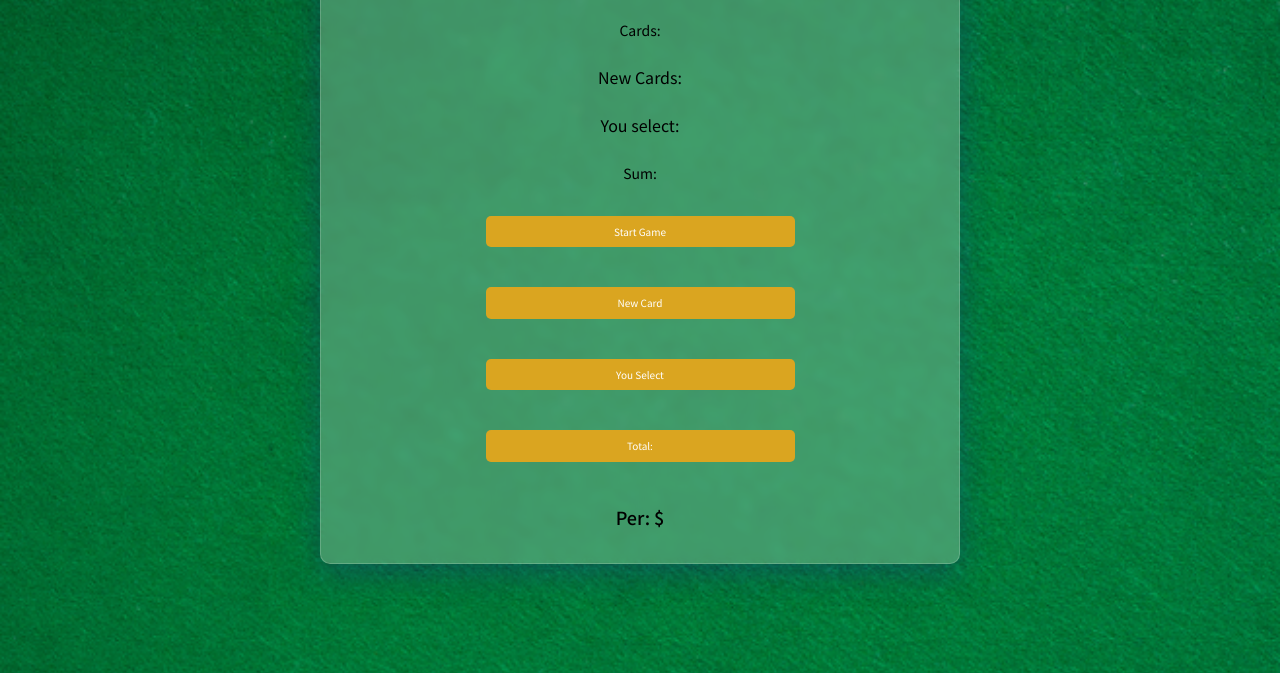
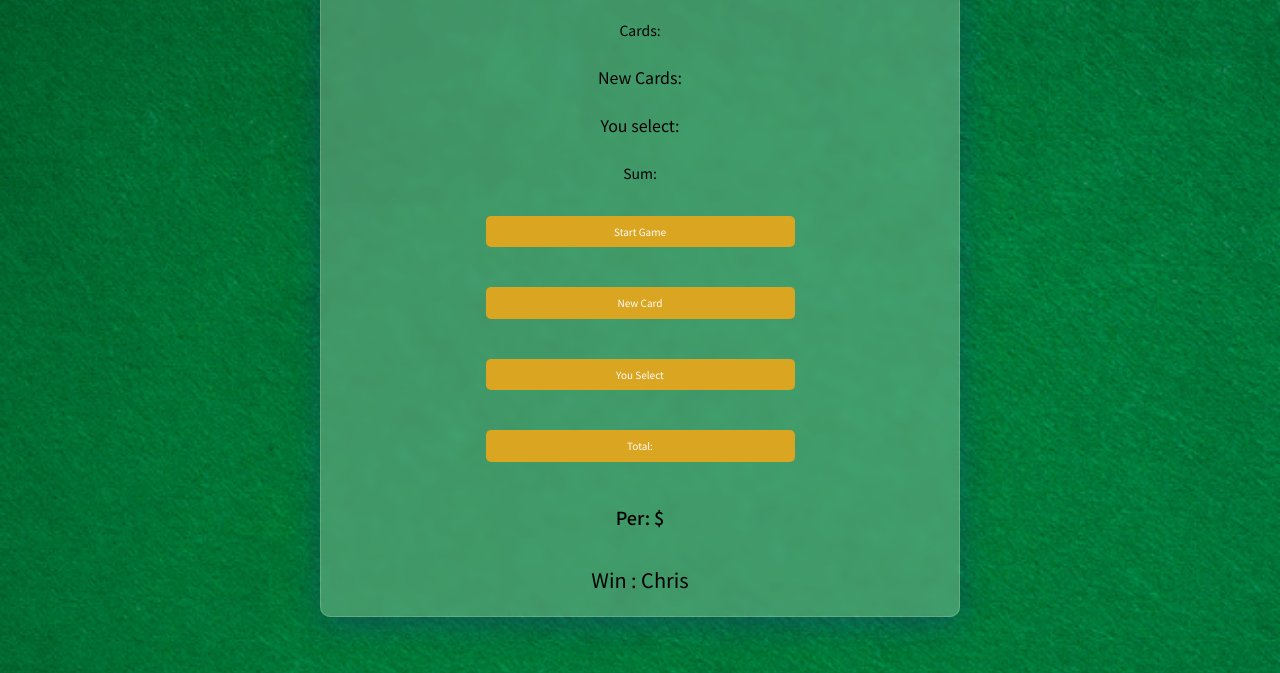
Before and after one commit to Christiano0407/Course--Javascript__Two, a website: page sectionThree/black.html in a window 1280 px wide. Shown: the part 127-800 px from the top of the page. Drawn offline with nearby package versions, Linux system fonts and the light colour scheme.

Commit message:
finished One Game with Javascript

```diff
--- a/sectionThree/appBlackJs.js
+++ b/sectionThree/appBlackJs.js
@@ -23,6 +23,7 @@ console.log(buttonStart);
 // >>>> Player = Total ===>
 const playerEl = document.getElementById(`player-el`);
 console.log(playerEl);
+
 // < =============== CONTINUE BLACKJACK GAME ============== >
 // Conditional Blackjack >>>>>>>>
 /* buttonStart.addEventListener(`click`, () => { */
@@ -130,6 +131,7 @@ selectCard.addEventListener(`click`, () => {
 // Suma Total con la nueva carta ====>
 const buttonTotal = document.getElementById(`btnTotal`);
 console.log(buttonTotal);
+
 buttonTotal.addEventListener(`click`, () => {
 
     allTotalWin = () => {
@@ -178,8 +180,27 @@ buttonTotal.addEventListener(`click`, () => {
     allTotalWin();
 });
 
-// >>> === Player Total ===  >
+     // >>> === Player Object ===  >
+    // >>>>> oBJECT-PLAYER <<<<<
+let player = document.getElementById(`player`);
+console.log(player);
+let playerObj = {
+    winner: "Win :",
+    name: "Chris",
+};
 
+player.innerText = `${playerObj.winner} ${playerObj.name}`;
+player.style.fontSize = "20px";
+
+// >> Fumciones dentro de objetos ==> Llaman métodos >>>>>>
+let  People = {
+  name: "Homero",
+  country: "E.U.A",
+  sayHello: function() {
+      console.log("hello! I´m Homero");
+  }
+}
+People.sayHello();
 
 console.groupEnd();
 
--- a/sectionThree/black.html
+++ b/sectionThree/black.html
@@ -28,6 +28,7 @@
                 <button id="selectCard" type="button">You Select</button>
                 <button id="btnTotal" type="button">Total: </button>
                 <p id="player-el">Per: $ </p>
+                <p id="player"></p>
             </div>
         </section>
 
--- a/sectionThree/blsckCSS.css
+++ b/sectionThree/blsckCSS.css
@@ -111,5 +111,7 @@ button:active {
     font-size: 1.8rem;
     color: #000000;
     font-weight: 500;
-
 }
+#player {
+    margin: 1rem 0;
+}
```
